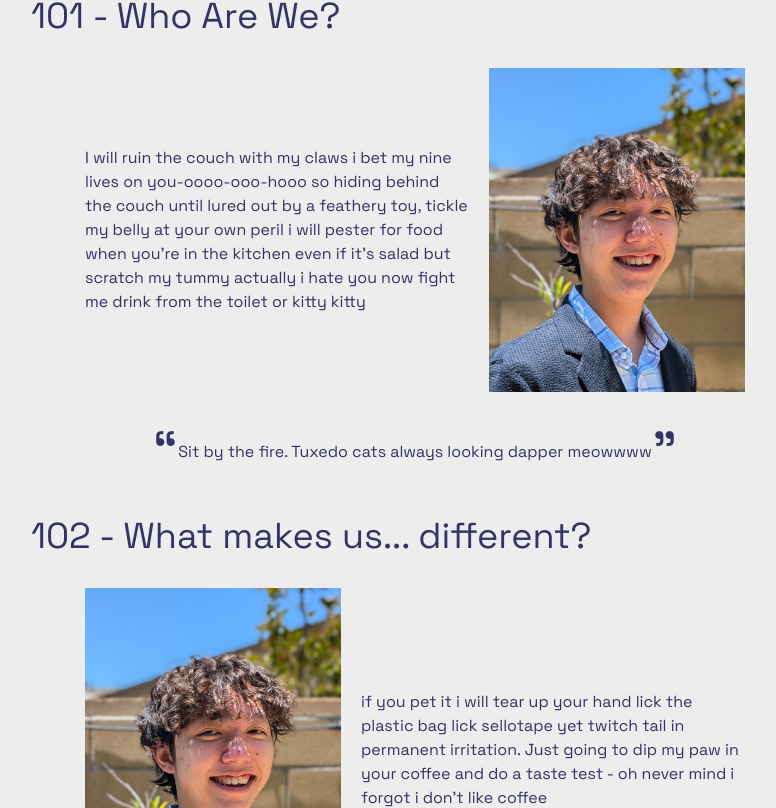
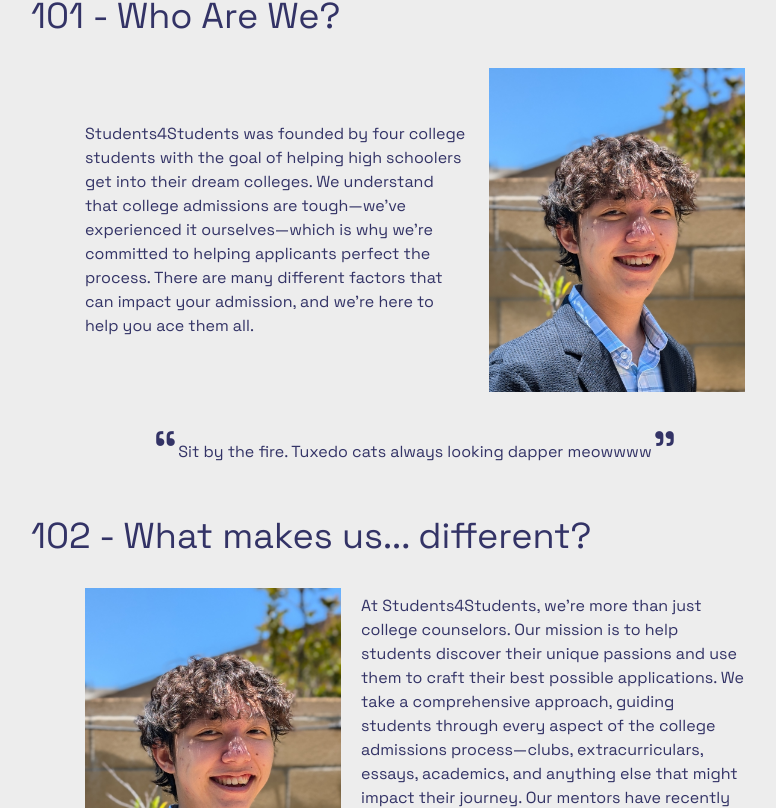
Before and after one commit to denniwang/s4s-website, a Next.js app: page /en/about in a window 1280 px wide. Shown: the part 192-1000 px from the top of the page, without its empty margins (225-1001 px from the left). Built offline with nearby package versions, Linux system fonts and the light colour scheme.

Commit message:
about page text

```diff
--- a/src/app/[locale]/about/page.tsx
+++ b/src/app/[locale]/about/page.tsx
@@ -7,29 +7,29 @@ export default function About() {
   const team = [
     {
       img: '/zitong.png',
-      name:"Andrew Chen",
+      name: 'Andrew Chen',
       school: "UW Seattle '27",
-      desc: "Andrew is a top student at UW, studying Applied Mathematics, he is passionate about mentoring the next generation and learning new things"
+      desc: 'Andrew is a top student at UW, studying Applied Mathematics, he is passionate about mentoring the next generation and learning new things'
     },
     {
       img: '/keyon.png',
-      name:"Keyon Jazayeri",
+      name: 'Keyon Jazayeri',
       school: "UC Irvine '27",
-      desc: "Keyon is a stellar CS student at UCI, he loves to work on startups and practice jiu jitsu in his free time"
+      desc: 'Keyon is a stellar student at UCI, majoring in Computer Science. He loves to work on startups and practices jiu jitsu in his free time'
     },
 
     {
       img: '/verma.png',
-      name:"Darsh Verma",
+      name: 'Darsh Verma',
       school: "UC Los Angeles '27",
       desc: "I will ruin the couch with my claws i bet my nine lives on you-oooo-ooo-hooo so hiding behind the couch until lured out by a feathery toy, tickle my belly at your own peril i will pester for food when you're in the kitchen even if it's salad but scratch my"
     },
 
     {
       img: '/wang.png',
-      name:"Dennis Wang",
+      name: 'Dennis Wang',
       school: "Northeastern University '27",
-      desc: "Dennis is a CS + Business major at NEU, he loves to play tennis and participate in hackathons. He aspires to be retired by 30"
+      desc: 'Dennis is a CS + Business major at NEU, he loves to play tennis and participate in hackathons. He aspires to be retired by 30'
     }
   ]
 
@@ -178,12 +178,12 @@ export default function About() {
         <div className='flex flex-row justify-center gap-5'>
           <div className='flex w-1/2 flex-col justify-center'>
             <p className=''>
-              I will ruin the couch with my claws i bet my nine lives on
-              you-oooo-ooo-hooo so hiding behind the couch until lured out by a
-              feathery toy, tickle my belly at your own peril i will pester for
-              food when you&apos;re in the kitchen even if it&apos;s salad but
-              scratch my tummy actually i hate you now fight me drink from the
-              toilet or kitty kitty
+              Students4Students was founded by four college students with the
+              goal of helping high schoolers get into their dream colleges. We
+              understand that college admissions are tough—we've experienced it
+              ourselves—which is why we're committed to helping applicants
+              perfect the process. There are many different factors that can
+              impact your admission, and we're here to help you ace them all.
             </p>
           </div>
           <div className='w-1/3'>
@@ -216,10 +216,15 @@ export default function About() {
           </div>
           <div className='flex w-1/2 flex-col justify-center'>
             <p className=''>
-              if you pet it i will tear up your hand lick the plastic bag lick
-              sellotape yet twitch tail in permanent irritation. Just going to
-              dip my paw in your coffee and do a taste test - oh never mind i
-              forgot i don&apos;t like coffee
+              At Students4Students, we're more than just college counselors. Our
+              mission is to help students discover their unique passions and use
+              them to craft their best possible applications. We take a
+              comprehensive approach, guiding students through every aspect of
+              the college admissions process—clubs, extracurriculars, essays,
+              academics, and anything else that might impact their journey. Our
+              mentors have recently navigated this process themselves and are
+              determined to share their experiences and insights. When join join
+              we guarantee that you'll feel confident in your path.
             </p>
           </div>
         </div>
@@ -240,7 +245,8 @@ export default function About() {
                 key={person.name}
               >
                 {person.desc}
-              </PersonCard>)
+              </PersonCard>
+            )
           })}
         </div>
       </div>
```
